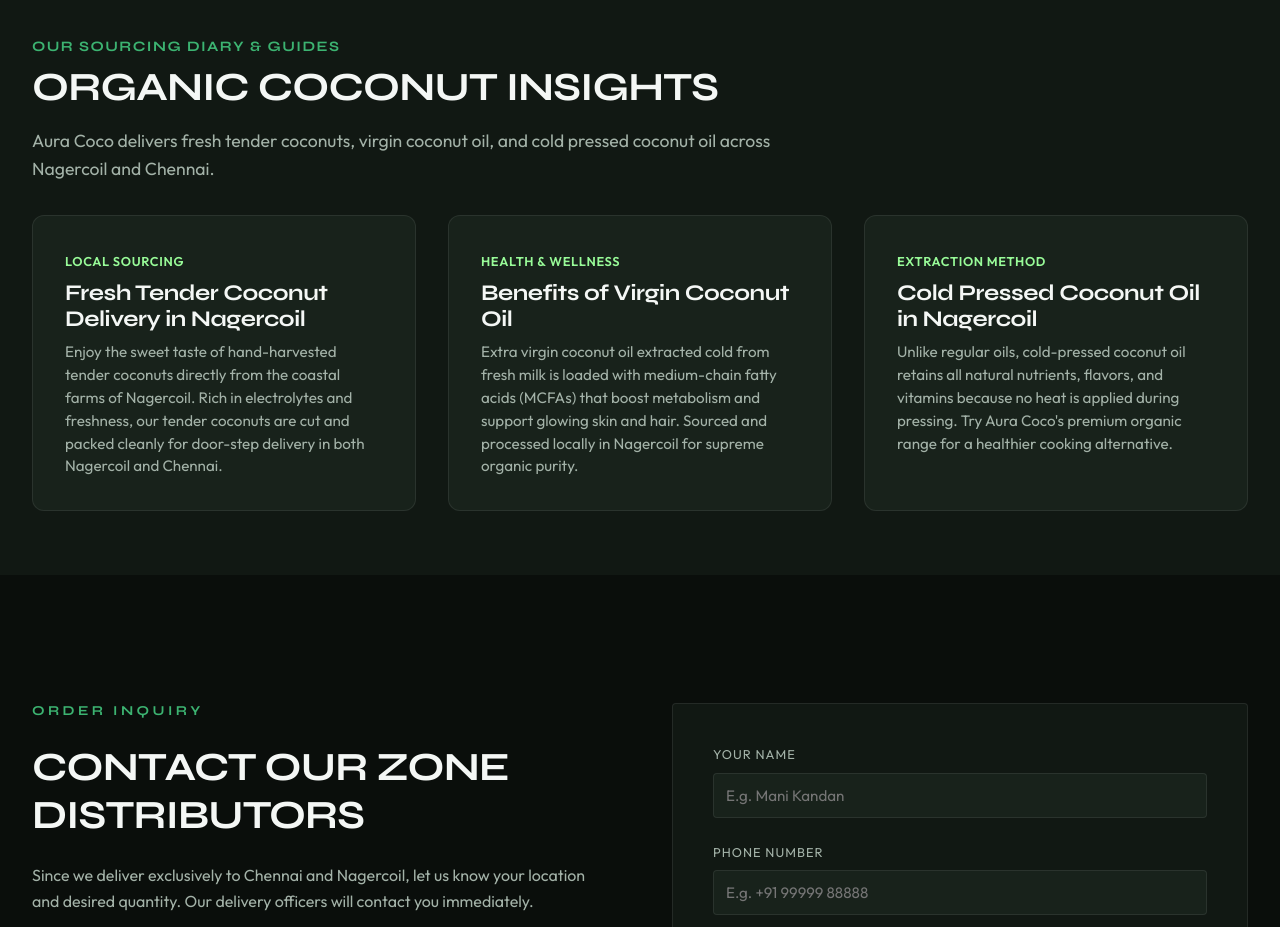
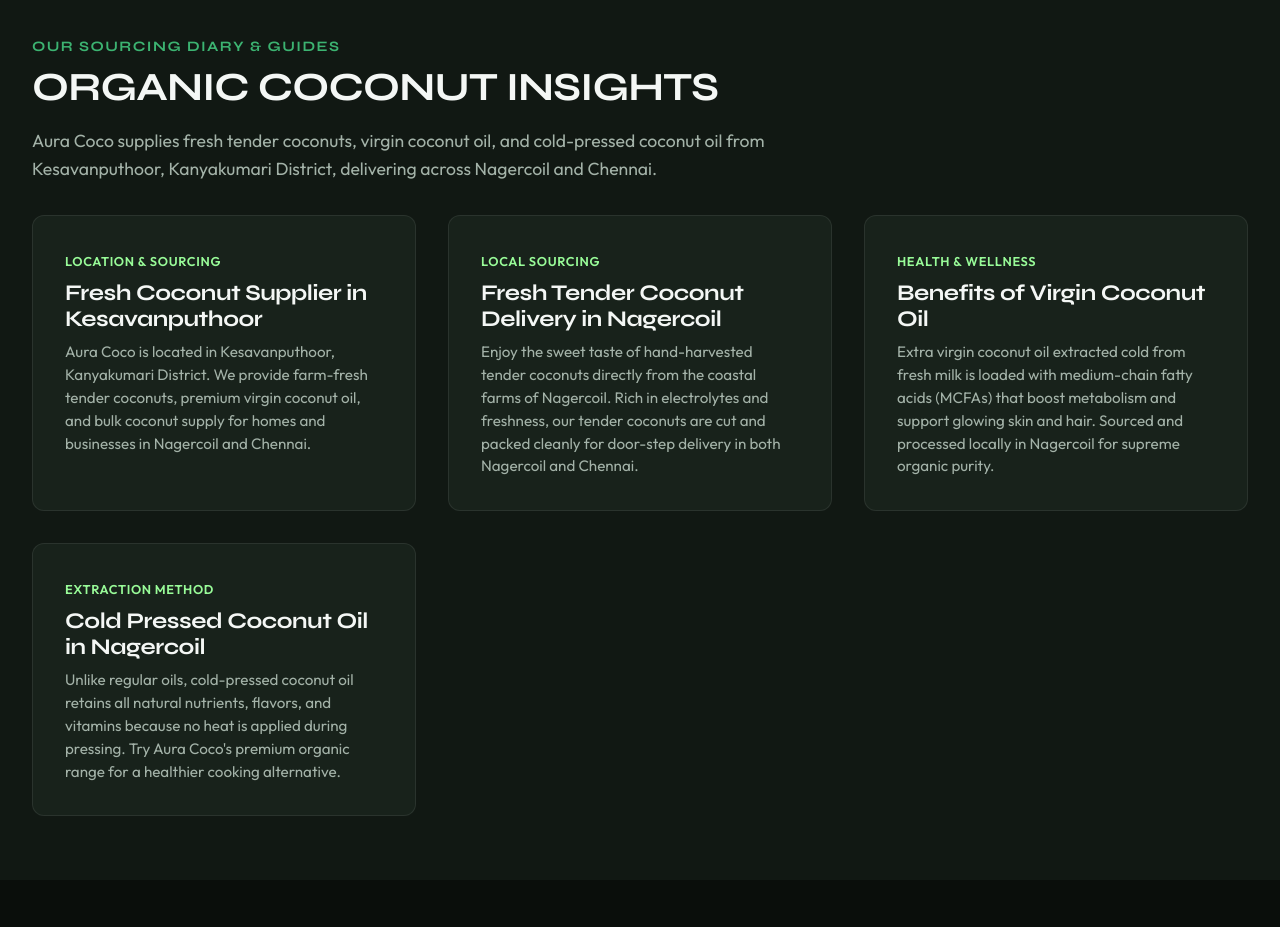
Before and after one commit to MANIKANDAN877/ecommercewebsite, a plain HTML site: page index.html in a window 1280 px wide. Shown: the part 4640-5567 px from the top of the page. Drawn offline with nearby package versions, Linux system fonts and the light colour scheme.

Commit message:
Update SEO metadata and add dedicated Kesavanputhoor supplier content

```diff
--- a/index.html
+++ b/index.html
@@ -4,14 +4,14 @@
 <head>
     <meta charset="UTF-8">
     <meta name="viewport" content="width=device-width, initial-scale=1.0">
-    <meta name="description" content="AURA COCO - Buy fresh tender coconut, cold pressed coconut oil, virgin coconut oil, jackfruit, and premium organic coconut products online. Delivered fresh to Chennai and Nagercoil.">
+    <meta name="description" content="Buy fresh tender coconuts and cold-pressed virgin coconut oil from Kesavanputhoor, Nagercoil. Fast delivery across Nagercoil and Chennai.">
     <meta name="keywords" content="jackfruit, coconut, ecommerece, cold pressed coconut oil, virgin coconut oil, tender coconut, use of coconut virgin oil, delivery, cold pressed oil, organic coconut, fresh coconut, coconut products, natural products, Nagercoil, coconut supplier,kesavanputhoor kanyakumaroi,kesavanputhoor,kesavanputhoor nagercoil  tamilnadhu">
     <meta name="author" content="AURA COCO">
     <meta name="google-site-verification" content="IMOmREcaESjMDNjWnA0OvVSzIc7kfaNA20ZzmsHUn7U" />
 
     <!-- Open Graph Meta Tags (for Google, social media rich snippets, and link previews) -->
     <meta property="og:title" content="AURA COCO // Premium Organic Coconuts & Natural Products">
-    <meta property="og:description" content="Buy fresh tender coconut, cold pressed coconut oil, virgin coconut oil, jackfruit, and premium organic coconut products online. Delivered fresh to Chennai and Nagercoil.">
+    <meta property="og:description" content="Buy fresh tender coconuts and cold-pressed virgin coconut oil from Kesavanputhoor, Nagercoil. Fast delivery across Nagercoil and Chennai.">
     <meta property="og:image" content="images/fresh_coconut.png">
     <meta property="og:image:type" content="image/png">
     <meta property="og:image:width" content="1200">
@@ -29,7 +29,7 @@
         "images/jackfruit.png",
         "images/chips_packet.png"
       ],
-      "description": "AURA COCO - Buy fresh tender coconut, cold pressed coconut oil, virgin coconut oil, jackfruit, and premium organic coconut products online. Delivered fresh to Chennai and Nagercoil.",
+      "description": "Buy fresh tender coconuts and cold-pressed virgin coconut oil from Kesavanputhoor, Nagercoil. Fast delivery across Nagercoil and Chennai.",
       "telephone": "+918778093735",
       "url": "https://auracoco.com",
       "priceRange": "$$",
@@ -42,7 +42,7 @@
     }
     </script>
 
-    <title>AURA COCO // Premium Organic Coconuts</title>
+    <title>AURA COCO | Fresh Tender Coconut & Virgin Coconut Oil | Kesavanputhoor, Nagercoil</title>
     <!-- Google Fonts -->
     <link rel="preconnect" href="https://fonts.googleapis.com">
     <link rel="preconnect" href="https://fonts.gstatic.com" crossorigin>
@@ -228,9 +228,16 @@
         <div class="blog-container">
             <h3 class="blog-tag">OUR SOURCING DIARY & GUIDES</h3>
             <h2 class="blog-heading">ORGANIC COCONUT INSIGHTS</h2>
-            <p class="blog-subheading">Aura Coco delivers fresh tender coconuts, virgin coconut oil, and cold pressed coconut oil across Nagercoil and Chennai.</p>
+            <p class="blog-subheading">Aura Coco supplies fresh tender coconuts, virgin coconut oil, and cold-pressed coconut oil from Kesavanputhoor, Kanyakumari District, delivering across Nagercoil and Chennai.</p>
 
             <div class="blog-grid">
+                <article class="blog-card">
+                    <div class="blog-card-content">
+                        <span class="blog-card-tag">Location & Sourcing</span>
+                        <h3>Fresh Coconut Supplier in Kesavanputhoor</h3>
+                        <p>Aura Coco is located in Kesavanputhoor, Kanyakumari District. We provide farm-fresh tender coconuts, premium virgin coconut oil, and bulk coconut supply for homes and businesses in Nagercoil and Chennai.</p>
+                    </div>
+                </article>
                 <article class="blog-card">
                     <div class="blog-card-content">
                         <span class="blog-card-tag">Local Sourcing</span>
```
